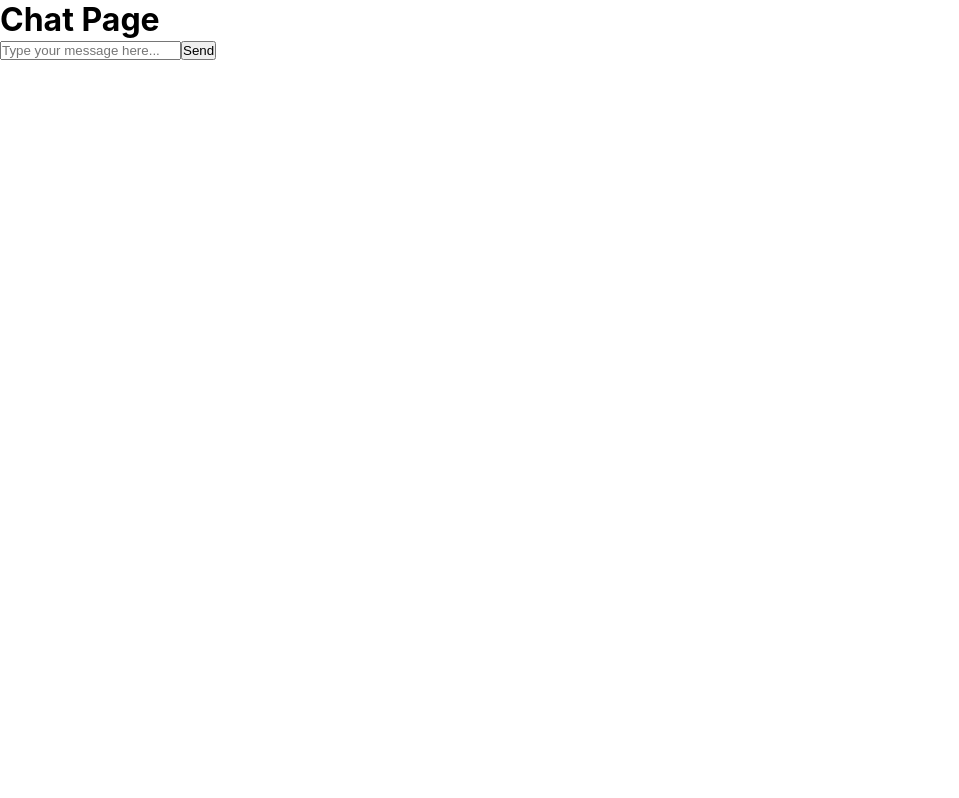
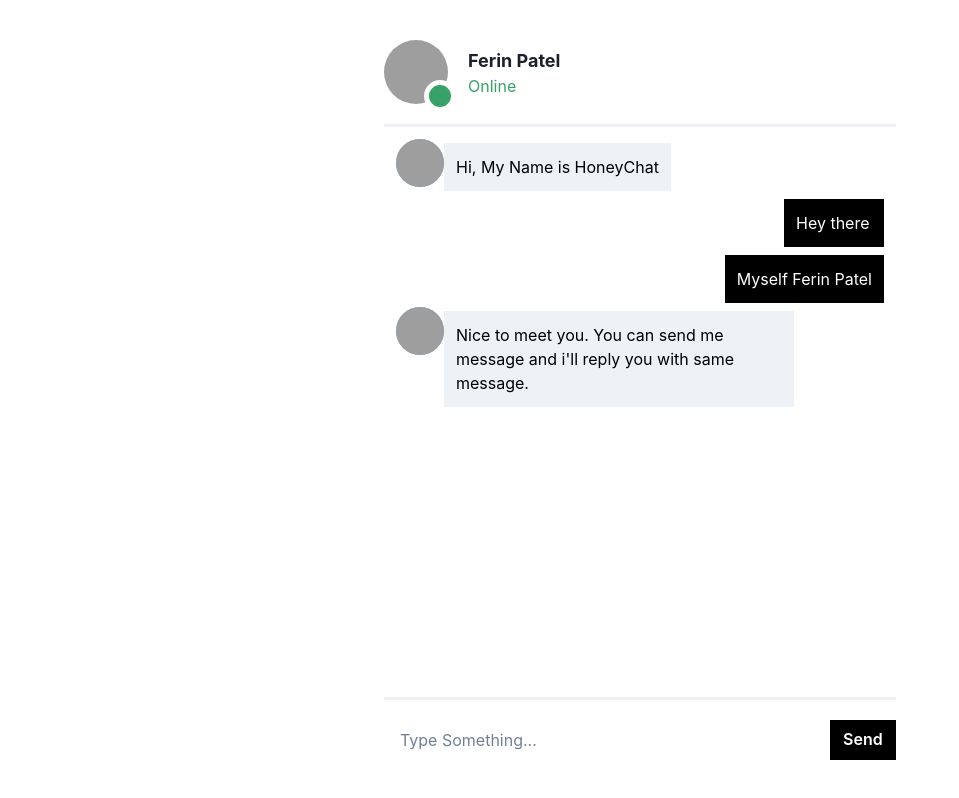
Before and after one commit to manavparikh01/vithelperbot, a React (Create React App) app: page /helperbot in a window 1280 px wide. Shown: the whole page, without its empty margins (0-959 px from the left). Built offline with nearby package versions, Linux system fonts and the light colour scheme; grey boxes are pictures that could not be loaded.

Commit message:
chat ui setup

```diff
--- a/package.json
+++ b/package.json
@@ -3,6 +3,7 @@
   "version": "0.1.0",
   "private": true,
   "dependencies": {
+    "@chakra-ui/react": "^2.6.0",
     "@testing-library/jest-dom": "^5.16.5",
     "@testing-library/react": "^13.4.0",
     "@testing-library/user-event": "^13.5.0",
--- /dev/null
+++ b/src/Chat.jsx
@@ -0,0 +1,52 @@
+import { Flex } from "@chakra-ui/react";
+import React, { useState } from "react";
+import Divider from "./components/Divider";
+import Footer from "./components/Footer";
+import Header from "./components/Header";
+import Messages from "./components/Messages";
+
+const Chat = () => {
+  const [messages, setMessages] = useState([
+    { from: "computer", text: "Hi, My Name is HoneyChat" },
+    { from: "me", text: "Hey there" },
+    { from: "me", text: "Myself Ferin Patel" },
+    {
+      from: "computer",
+      text:
+        "Nice to meet you. You can send me message and i'll reply you with same message."
+    }
+  ]);
+  const [inputMessage, setInputMessage] = useState("");
+
+  const handleSendMessage = () => {
+    if (!inputMessage.trim().length) {
+      return;
+    }
+    const data = inputMessage;
+
+    setMessages((old) => [...old, { from: "me", text: data }]);
+    setInputMessage("");
+
+    setTimeout(() => {
+      setMessages((old) => [...old, { from: "computer", text: data }]);
+    }, 1000);
+  };
+
+  return (
+    <Flex w="100%" h="100vh" justify="center" align="center">
+      <Flex w={["100%", "100%", "40%"]} h="90%" flexDir="column">
+        <Header />
+        <Divider />
+        <Messages messages={messages} />
+        <Divider />
+        <Footer
+          inputMessage={inputMessage}
+          setInputMessage={setInputMessage}
+          handleSendMessage={handleSendMessage}
+        />
+      </Flex>
+    </Flex>
+  );
+};
+
+export default Chat;
--- /dev/null
+++ b/src/components/Divider.jsx
@@ -0,0 +1,10 @@
+import React from "react";
+import { Divider as ChakraDivider } from "@chakra-ui/react";
+
+const Divider = () => {
+  return (
+    <ChakraDivider w="100%" borderBottomWidth="3px" color="black" mt="5" />
+  );
+};
+
+export default Divider;
--- /dev/null
+++ b/src/components/Footer.jsx
@@ -0,0 +1,40 @@
+import React from "react";
+import { Flex, Input, Button } from "@chakra-ui/react";
+
+const Footer = ({ inputMessage, setInputMessage, handleSendMessage }) => {
+  return (
+    <Flex w="100%" mt="5">
+      <Input
+        placeholder="Type Something..."
+        border="none"
+        borderRadius="none"
+        _focus={{
+          border: "1px solid black",
+        }}
+        onKeyPress={(e) => {
+          if (e.key === "Enter") {
+            handleSendMessage();
+          }
+        }}
+        value={inputMessage}
+        onChange={(e) => setInputMessage(e.target.value)}
+      />
+      <Button
+        bg="black"
+        color="white"
+        borderRadius="none"
+        _hover={{
+          bg: "white",
+          color: "black",
+          border: "1px solid black",
+        }}
+        disabled={inputMessage.trim().length <= 0}
+        onClick={handleSendMessage}
+      >
+        Send
+      </Button>
+    </Flex>
+  );
+};
+
+export default Footer;
--- /dev/null
+++ b/src/components/Header.jsx
@@ -0,0 +1,20 @@
+import React from "react";
+import { Flex, Avatar, AvatarBadge, Text } from "@chakra-ui/react";
+
+const Header = () => {
+  return (
+    <Flex w="100%">
+      <Avatar size="lg" name="Dan Abrahmov" src="https://bit.ly/dan-abramov">
+        <AvatarBadge boxSize="1.25em" bg="green.500" />
+      </Avatar>
+      <Flex flexDirection="column" mx="5" justify="center">
+        <Text fontSize="lg" fontWeight="bold">
+          Ferin Patel
+        </Text>
+        <Text color="green.500">Online</Text>
+      </Flex>
+    </Flex>
+  );
+};
+
+export default Header;
--- /dev/null
+++ b/src/components/Messages.jsx
@@ -0,0 +1,56 @@
+import React, { useEffect, useRef } from "react";
+import { Avatar, Flex, Text } from "@chakra-ui/react";
+
+const Messages = ({ messages }) => {
+  const AlwaysScrollToBottom = () => {
+    const elementRef = useRef();
+    useEffect(() => elementRef.current.scrollIntoView());
+    return <div ref={elementRef} />;
+  };
+
+  return (
+    <Flex w="100%" h="80%" overflowY="scroll" flexDirection="column" p="3">
+      {messages.map((item, index) => {
+        if (item.from === "me") {
+          return (
+            <Flex key={index} w="100%" justify="flex-end">
+              <Flex
+                bg="black"
+                color="white"
+                minW="100px"
+                maxW="350px"
+                my="1"
+                p="3"
+              >
+                <Text>{item.text}</Text>
+              </Flex>
+            </Flex>
+          );
+        } else {
+          return (
+            <Flex key={index} w="100%">
+              <Avatar
+                name="Computer"
+                src="https://avataaars.io/?avatarStyle=Transparent&topType=LongHairStraight&accessoriesType=Blank&hairColor=BrownDark&facialHairType=Blank&clotheType=BlazerShirt&eyeType=Default&eyebrowType=Default&mouthType=Default&skinColor=Light"
+                bg="blue.300"
+              ></Avatar>
+              <Flex
+                bg="gray.100"
+                color="black"
+                minW="100px"
+                maxW="350px"
+                my="1"
+                p="3"
+              >
+                <Text>{item.text}</Text>
+              </Flex>
+            </Flex>
+          );
+        }
+      })}
+      <AlwaysScrollToBottom />
+    </Flex>
+  );
+};
+
+export default Messages;
--- a/src/helperbot.js
+++ b/src/helperbot.js
@@ -1,44 +1,13 @@
-import React, { useState } from 'react';
-//import {withRouter} from "react-router";
+import { ChakraProvider, theme } from "@chakra-ui/react";
+import Chat from "./Chat";
 
-function HelperBot() {
-  const [messages, setMessages] = useState([]);
-  const [currentMessage, setCurrentMessage] = useState('');
-
-  function handleInputChange(event) {
-    setCurrentMessage(event.target.value);
-  }
-
-  function handleFormSubmit(event) {
-    event.preventDefault();
-    if (currentMessage.trim() !== '') {
-      setMessages([...messages, currentMessage]);
-      setCurrentMessage('');
-    }
-  }
-
+const HelperBot = () => {
   return (
-    <div>
-      <h1>Chat Page</h1>
-
-      <div>
-        {messages.map((message, index) => (
-          <p key={index}>{message}</p>
-        ))}
-      </div>
-
-      <form onSubmit={handleFormSubmit}>
-        <input
-          type='text'
-          placeholder='Type your message here...'
-          value={currentMessage}
-          onChange={handleInputChange}
-        />
-        <button type='submit'>Send</button>
-      </form>
-    </div>
+    <ChakraProvider theme={theme}>
+      <Chat />
+    </ChakraProvider>
   );
-}
+};
 
 export default HelperBot;
 
```
Also changed, not shown: 1 other file (tests, documents, lock files or other folders).
